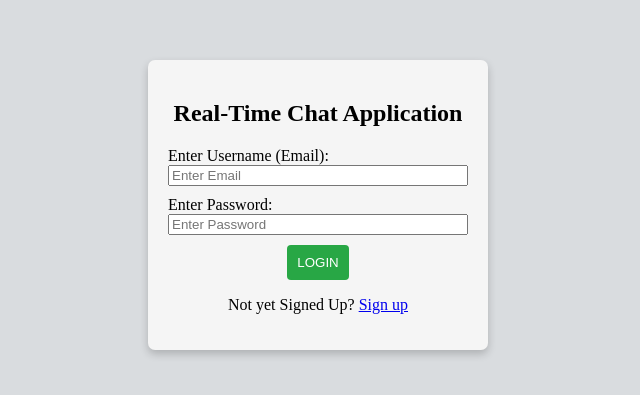
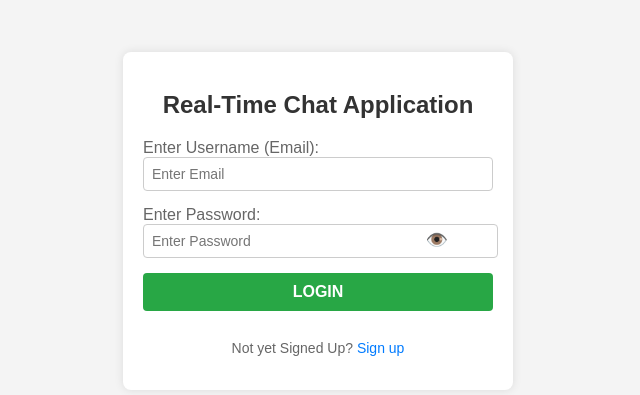
Before and after one commit to shaik-gafoor/project5, a plain HTML site: page login.html in a window 1280 px wide. Shown: the part 187-582 px from the top of the page, without its empty margins (322-962 px from the left). Drawn offline with Linux system fonts and the light colour scheme.

Commit message:
ChatAppli

```diff
--- a/form.css
+++ b/form.css
@@ -103,3 +103,32 @@ input[type="submit"]:hover {
 .ll1 a:hover {
   color: #0056b3;
 }
+
+.password-container {
+  display: flex;
+  flex-direction: column;
+  position: relative;
+}
+
+.password-container label {
+  margin-bottom: 5px; /* Adds spacing below the label */
+}
+
+.password-container input {
+  width: 100%;
+  padding-right: 40px; /* Space for the eye icon */
+}
+
+.password-container .eye-icon {
+  position: absolute;
+  right: 10px;
+  top: 65%; /* Aligns with the input field */
+  transform: translateY(-50%);
+  cursor: pointer;
+  font-size: 18px;
+  color: gray;
+}
+
+.password-container .eye-icon.visible {
+  color: black;
+}
--- a/login.css
+++ b/login.css
@@ -1,42 +1,105 @@
 body {
+  font-family: Arial, sans-serif;
   display: flex;
   justify-content: center;
   align-items: center;
-  min-height: 100px;
-  margin: 0;
-  background-color: rgb(217, 220, 223);
+  height: 100vh;
+  background-color: #f4f4f4;
 }
 
-.container {
+.main {
+  background: white;
+  padding: 20px;
+  border-radius: 8px;
+  box-shadow: 0 0 10px rgba(0, 0, 0, 0.1);
+  width: 350px; /* Match signup container width */
+}
+
+form {
   display: flex;
   flex-direction: column;
-  align-items: center;
-  padding: 20px;
-  background-color: whitesmoke;
-  border-radius: 7px;
-  box-shadow: 0px 4px 8px rgba(0, 0, 0, 0.2);
-  width: 300px;
+}
+
+h2 {
+  text-align: center;
+  margin-bottom: 20px;
+  font-weight: bold;
+  color: #333; /* Darker color for heading */
+}
+
+/* Light color for labels and text */
+.e11 label,
+.p11 label,
+p {
+  color: #666; /* Lighter text color */
 }
 
 .e11,
-.p11 {
+.p11,
+.l11 {
   display: flex;
   flex-direction: column;
-  margin-bottom: 10px;
-  width: 100%;
+  margin-bottom: 15px;
 }
 
-/* Style the login button */
-.l11 input[type="submit"] {
+input {
+  padding: 8px;
+  border: 1px solid #ccc;
+  border-radius: 4px;
+  font-size: 14px;
+}
+
+.password-container {
+  position: relative;
+  display: flex;
+  flex-direction: column;
+  width: 90%;
+}
+
+.password-container input {
+  width: calc(100% - 10px);
+  padding-right: 40px;
+}
+
+.password-container .eye-icon {
+  position: absolute;
+  right: 10px;
+  top: 65%;
+  transform: translateY(-50%);
+  cursor: pointer;
+  font-size: 18px;
+  color: gray;
+}
+
+.password-container .eye-icon.visible {
+  color: black;
+}
+
+.l11 input {
   background-color: #28a745;
   color: white;
   border: none;
+  cursor: pointer;
   padding: 10px;
-  width: 100%;
+  font-size: 16px;
   border-radius: 4px;
-  cursor: pointer;
+  font-weight: bold;
 }
 
-.l11 input[type="submit"]:hover {
+.l11 input:hover {
   background-color: #218838;
 }
+
+p {
+  text-align: center;
+  font-size: 14px;
+}
+
+a {
+  color: #007bff;
+  text-decoration: none;
+}
+
+a:hover {
+  text-decoration: underline;
+}
--- a/login.html
+++ b/login.html
@@ -1,18 +1,21 @@
-<html>
+<!DOCTYPE html>
+<html lang="en">
   <head>
+    <meta charset="UTF-8" />
+    <meta name="viewport" content="width=device-width, initial-scale=1.0" />
     <title>Login Page</title>
     <link href="login.css" rel="stylesheet" />
     <script defer src="login.js"></script>
   </head>
   <body>
-    <form>
-      <div class="container">
+    <div class="main">
+      <form>
         <h2>Real-Time Chat Application</h2>
         <div class="e11">
           <label>Enter Username (Email):</label>
           <input type="email" placeholder="Enter Email" id="e1" required />
         </div>
-        <div class="p11">
+        <div class="p11 password-container">
           <label>Enter Password:</label>
           <input
             type="password"
@@ -20,12 +23,13 @@
             placeholder="Enter Password"
             required
           />
+          <span class="eye-icon" id="togglePassword">👁️</span>
         </div>
         <div class="l11">
           <input type="submit" value="LOGIN" />
         </div>
         <p>Not yet Signed Up? <a href="signup.html">Sign up</a></p>
-      </div>
-    </form>
+      </form>
+    </div>
   </body>
 </html>
--- a/login.js
+++ b/login.js
@@ -1,21 +1,39 @@
 document.addEventListener("DOMContentLoaded", function () {
   const loginForm = document.querySelector("form");
+  const passwordInput = document.getElementById("p1");
+  const eyeIcon = document.getElementById("togglePassword");
 
   loginForm.addEventListener("submit", function (event) {
     event.preventDefault();
 
-    const enteredEmail = document.getElementById("e1").value;
-    const enteredPassword = document.getElementById("p1").value;
-
-    // Retrieve stored credentials
+    const enteredEmail = document.getElementById("e1").value.trim();
+    const enteredPassword = passwordInput.value.trim();
     const storedEmail = localStorage.getItem("userEmail");
     const storedPassword = localStorage.getItem("userPassword");
 
+    if (!enteredEmail || !enteredPassword) {
+      alert("Please fill in all fields.");
+      return;
+    }
+
     if (enteredEmail === storedEmail && enteredPassword === storedPassword) {
-      localStorage.setItem("isLoggedIn", "true"); // Set login session
-      window.location.href = "index.html"; // Redirect to chat app
+      localStorage.setItem("isLoggedIn", "true");
+      alert("Login successful!");
+      window.location.href = "index.html";
     } else {
       alert("Invalid email or password. Please try again.");
     }
   });
+
+  if (eyeIcon) {
+    eyeIcon.addEventListener("click", function () {
+      if (passwordInput.type === "password") {
+        passwordInput.type = "text";
+        eyeIcon.classList.add("visible");
+      } else {
+        passwordInput.type = "password";
+        eyeIcon.classList.remove("visible");
+      }
+    });
+  }
 });
--- a/users.css
+++ b/users.css
@@ -1,13 +1,11 @@
-/* General Styles */
 body {
-  background-color: #f4f8ff; /* Light blue background */
+  background-color: #f4f8ff;
   font-family: "Poppins", sans-serif;
-  color: #0b3d91; /* Deep blue text */
+  color: #0b3d91;
   margin: 0;
   padding: 0;
 }
 
-/* User Container */
 .d1 {
   width: 100%;
   height: 100%;
@@ -15,7 +13,6 @@ body {
   flex-direction: column;
 }
 
-/* User Section */
 .s1 {
   display: flex;
   flex-direction: column;
@@ -25,24 +22,21 @@ body {
   box-sizing: border-box;
 }
 
-/* Header */
 header {
   display: flex;
   justify-content: space-between;
   align-items: center;
-  background: #0b3d91; /* Deep blue */
+  background: #0b3d91;
   color: white;
   padding: 12px;
   border-radius: 8px;
 }
 
-/* User Profile */
 .d2 {
   display: flex;
   align-items: center;
 }
 
-/* Profile Image */
 .d2 img {
   width: 45px;
   height: 45px;
@@ -50,7 +44,6 @@ header {
   margin-right: 10px;
 }
 
-/* User Details */
 .d3 {
   display: flex;
   flex-direction: column;
@@ -61,7 +54,6 @@ header {
   font-size: 16px;
 }
 
-/* Logout Button */
 .logout {
   background: red;
   color: white;
@@ -76,7 +68,6 @@ header {
   background: darkred;
 }
 
-/* Search Bar */
 .d4 {
   display: flex;
   align-items: center;
@@ -84,7 +75,6 @@ header {
   gap: 8px;
 }
 
-/* Search Input */
 .d4 input {
   flex: 1;
   padding: 8px;
@@ -92,7 +82,6 @@ header {
   border-radius: 5px;
 }
 
-/* Search Button */
 .d4 button {
   background: #0b3d91;
   border: none;
@@ -106,7 +95,6 @@ header {
   background: #092b65;
 }
 
-/* User List */
 .d5 {
   display: flex;
   flex-direction: column;
@@ -115,7 +103,6 @@ header {
   max-height: 80vh;
 }
 
-/* User Item */
 .d6 {
   display: flex;
   align-items: center;
@@ -130,7 +117,6 @@ header {
   background: #e0eaff;
 }
 
-/* User Image */
 .d6 img {
   width: 50px;
   height: 50px;
@@ -138,7 +124,6 @@ header {
   margin-right: 10px;
 }
 
-/* Message */
 .d7 span {
   font-size: 16px;
   font-weight: bold;
```
Also changed, not shown: Signup.html (+6 -2 lines), signup.js (+15 -2 lines), users.html (+0 -7 lines).
